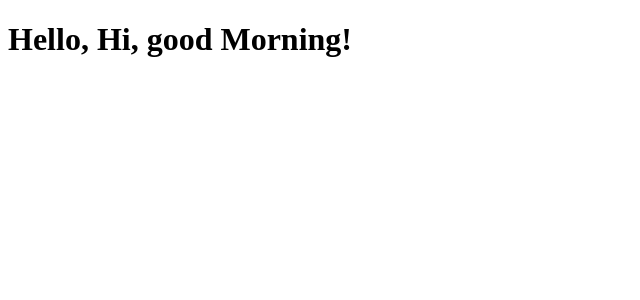
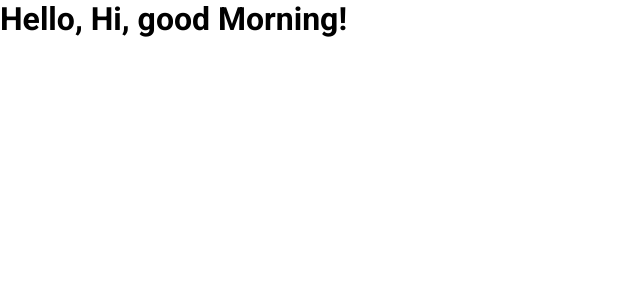
Before and after one commit to RpThiagoluiz/dev-challenger-frontend, a React (Create React App) app: page / in a window 1280 px wide. Shown: the top 300 px of the page, without its empty margins (0-640 px from the left). Built offline with nearby package versions, Linux system fonts and the light colour scheme.

Commit message:
global styles on

```diff
--- a/src/index.jsx
+++ b/src/index.jsx
@@ -2,8 +2,12 @@
 import ReactDOM from "react-dom";
 import App from "./App";
 
+//Global Styles
+import GlobalStyles from "./styles/GlobalStyles";
+
 ReactDOM.render(
   <React.StrictMode>
+    <GlobalStyles />
     <App />
   </React.StrictMode>,
   document.getElementById("root")
--- /dev/null
+++ b/src/styles/GlobalStyles.js
@@ -0,0 +1,24 @@
+import { createGlobalStyle } from "styled-components";
+
+export default createGlobalStyle`
+ *{
+   margin:0;
+   padding:0;
+   box-sizing:border-box;
+ }
+
+ html,body,#root {
+   height: 100%;
+ }
+
+ *,button, input {
+   border:0;
+   outline: 0;
+   font-family: 'Roboto' , sans-serif;
+ }
+
+ button {
+   cursor:pointer;
+ }
+
+`;
```
Also changed, not shown: 1 other file (tests, documents, lock files or other folders).
